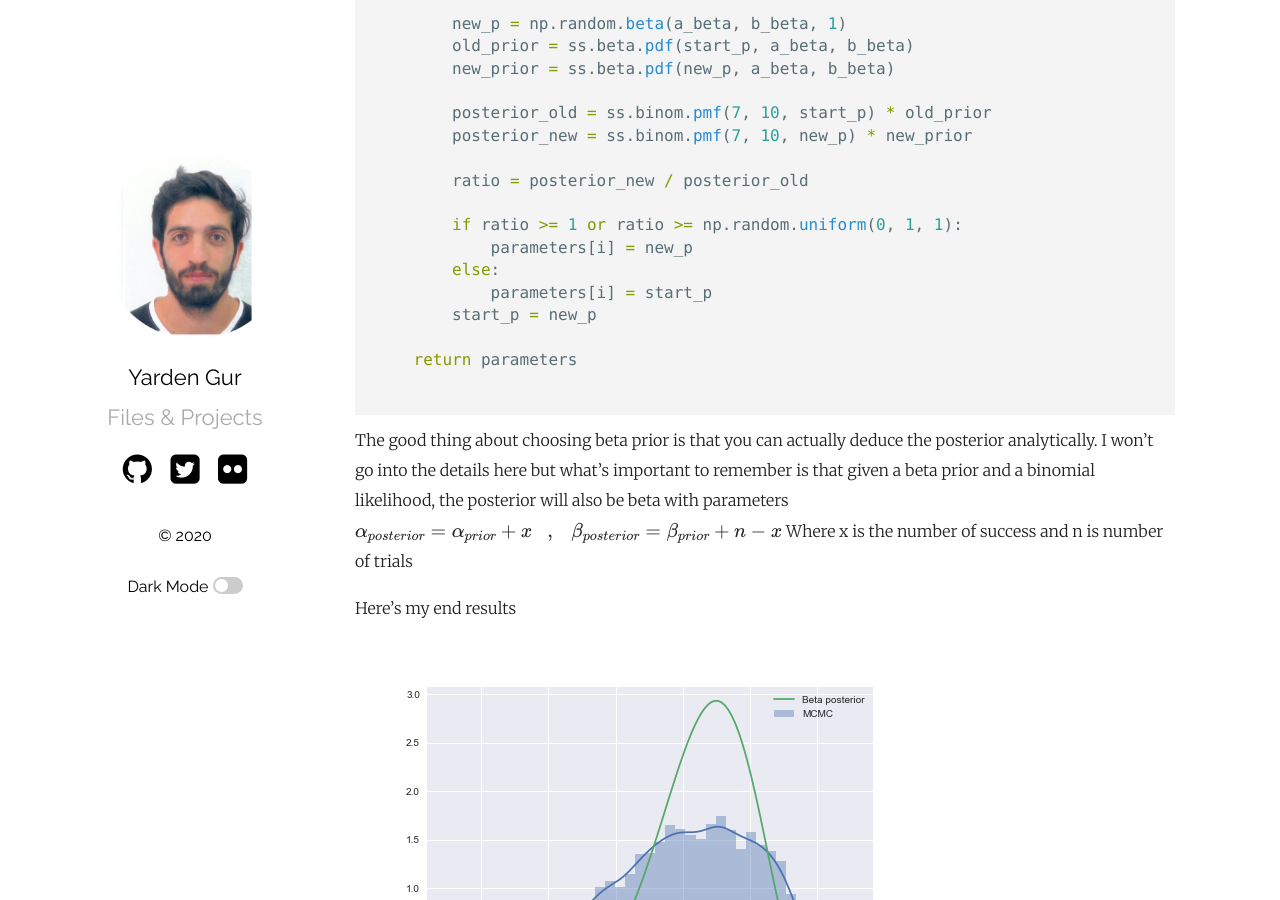
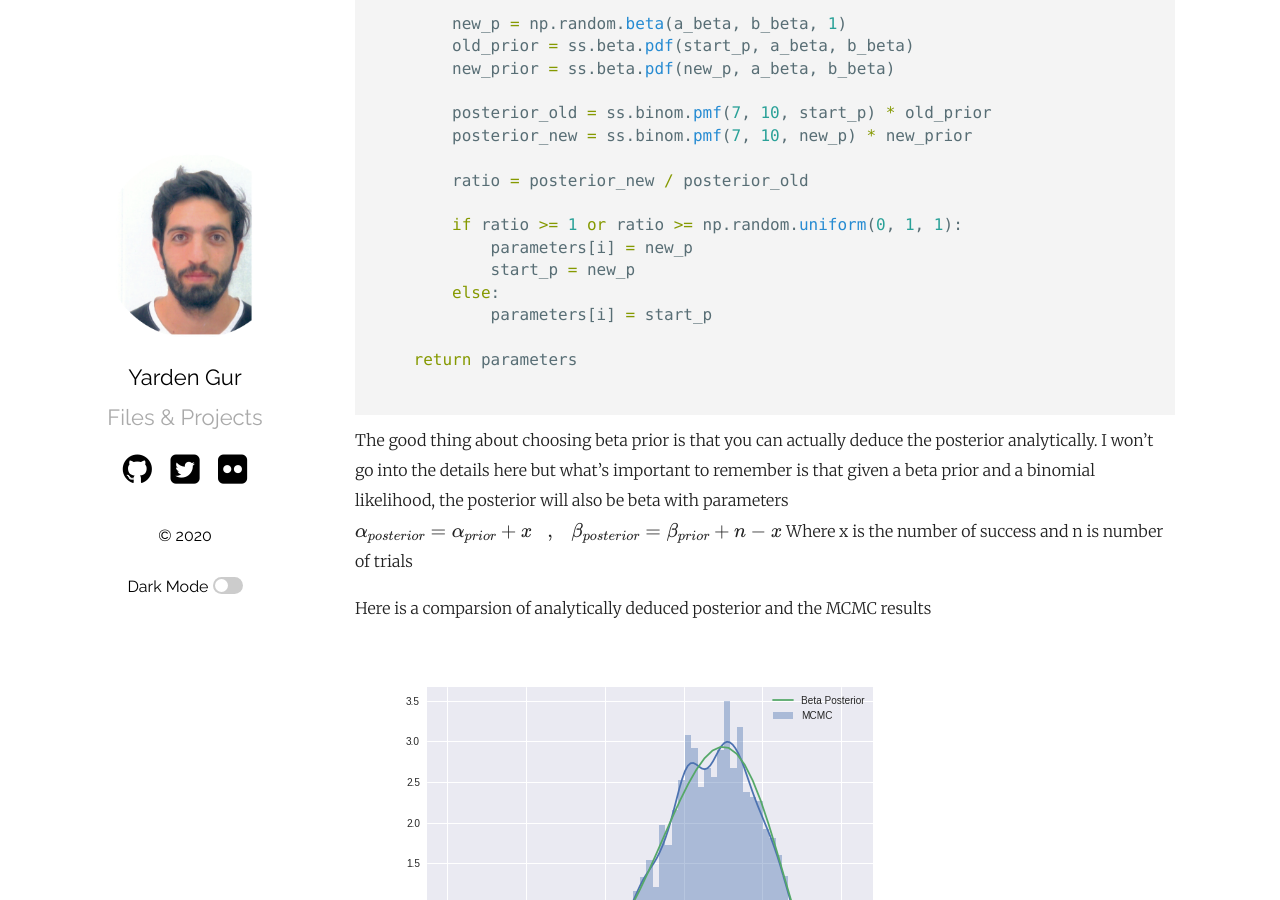
Before and after one commit to bm1125/bm1125.github.io, a Jekyll site: the page built from _posts/2020-08-27-metropolis-hasting-mcmc-algorithm.md, in a window 1280 px wide and 900 px high, scrolled down 1415 px. Built offline with Jekyll 4.4.1, drawn with Linux system fonts in a browser that asks for light colours; formulas are drawn with MathJax 3.

Commit message:
Initial commit

```diff
--- a/_posts/2020-08-27-metropolis-hasting-mcmc-algorithm.md
+++ b/_posts/2020-08-27-metropolis-hasting-mcmc-algorithm.md
@@ -52,9 +52,9 @@ def metropolis_hasting(N, a_beta, b_beta):
 
         if ratio >= 1 or ratio >= np.random.uniform(0, 1, 1):
             parameters[i] = new_p
+            start_p = new_p
         else:
             parameters[i] = start_p
-        start_p = new_p
 
     return parameters
 
@@ -65,6 +65,6 @@ The good thing about choosing beta prior is that you can actually deduce the pos
 $$ \alpha_{posterior} = \alpha_{prior} + x \ \ \ , \ \ \  \beta_{posterior} = \beta_{prior} + n - x $$
 Where x is the number of success and n is number of trials
 
-Here's my end results
+Here is a comparsion of analytically deduced posterior and the MCMC results
 
-![mcmc metropolis hasting result](/assets/result.png)
+![mcmc metropolis hasting result](/assets/mcmc.png)
```
Also changed, not shown: assets/mcmc.png (added), 9 other files.
